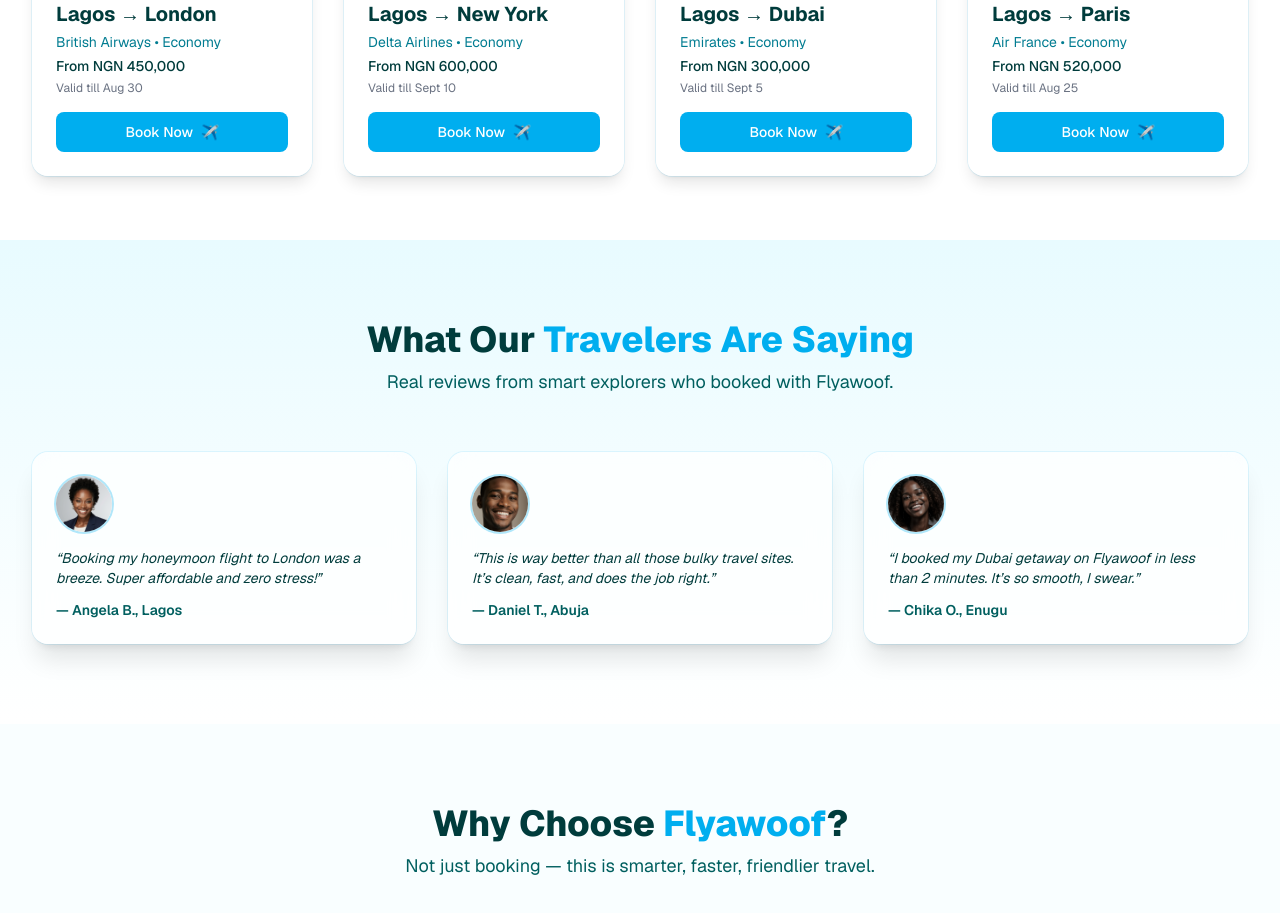
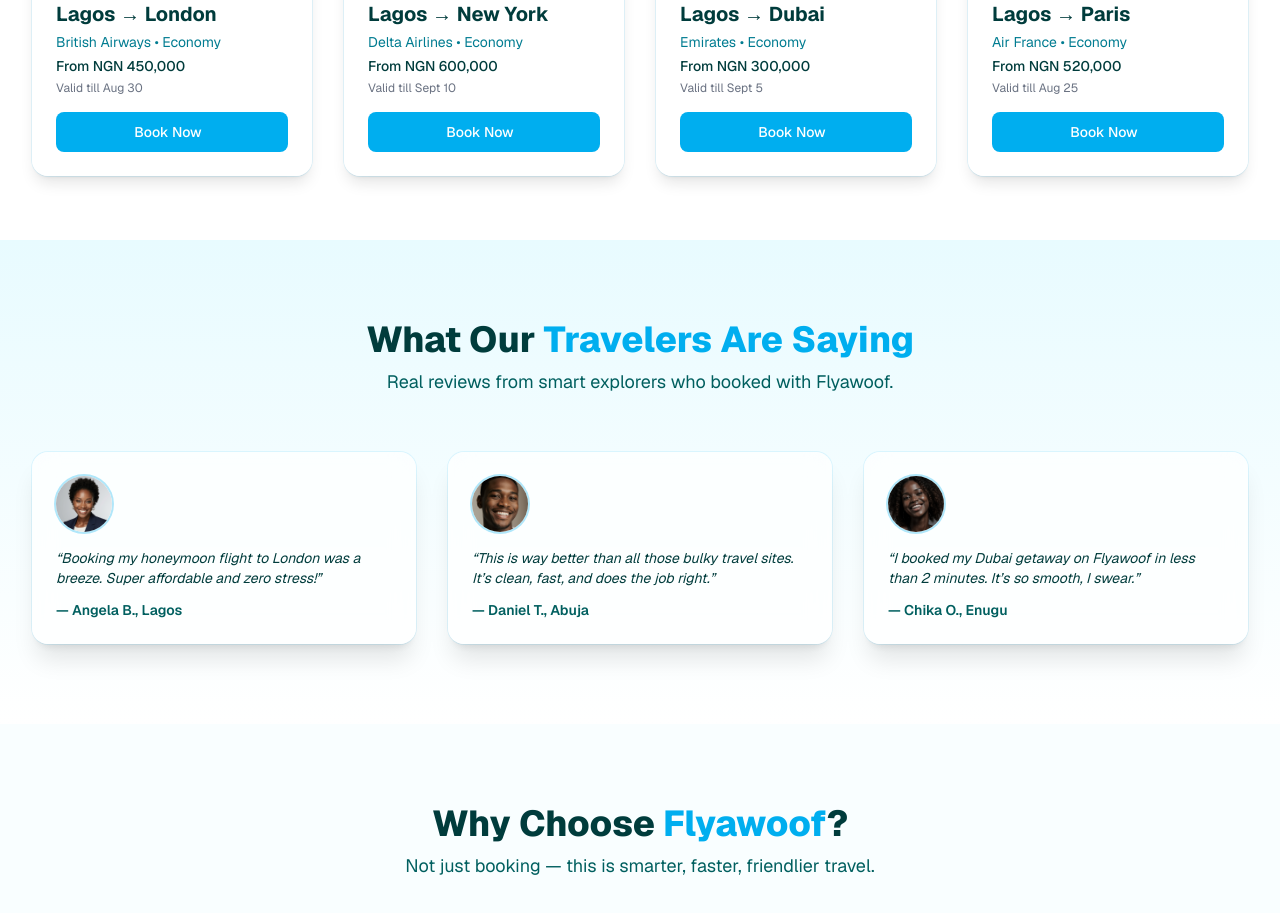
Before and after one commit to careeredu-dev/flyawoof-booking, a Next.js app: page / in a window 1280 px wide. Shown: the part 1120-2033 px from the top of the page. Built offline with nearby package versions, Linux system fonts and the light colour scheme.

Commit message:
Fix: move HeroAnimation to component file

```diff
--- a/app/page.tsx
+++ b/app/page.tsx
@@ -270,7 +270,7 @@
         className="bg-[#00AEEF] text-white w-full py-2.5 rounded-lg font-medium text-sm hover:bg-[#008CC2] transition-all"
       >
         <span className="inline-flex items-center justify-center gap-2">
-          Book Now <span className="animate-swing">✈️</span>
+          Book Now <span className="animate-swing"></span>
         </span>
       </button>
     </div>
@@ -287,7 +287,7 @@
         className="bg-[#00AEEF] text-white w-full py-2.5 rounded-lg font-medium text-sm hover:bg-[#008CC2] transition-all"
       >
         <span className="inline-flex items-center justify-center gap-2">
-          Book Now <span className="animate-swing">✈️</span>
+          Book Now <span className="animate-swing"></span>
         </span>
       </button>
     </div>
@@ -304,7 +304,7 @@
         className="bg-[#00AEEF] text-white w-full py-2.5 rounded-lg font-medium text-sm hover:bg-[#008CC2] transition-all"
       >
         <span className="inline-flex items-center justify-center gap-2">
-          Book Now <span className="animate-swing">✈️</span>
+          Book Now <span className="animate-swing"></span>
         </span>
       </button>
     </div>
@@ -321,7 +321,7 @@
         className="bg-[#00AEEF] text-white w-full py-2.5 rounded-lg font-medium text-sm hover:bg-[#008CC2] transition-all"
       >
         <span className="inline-flex items-center justify-center gap-2">
-          Book Now <span className="animate-swing">✈️</span>
+          Book Now <span className="animate-swing"></span>
         </span>
       </button>
     </div>
```
